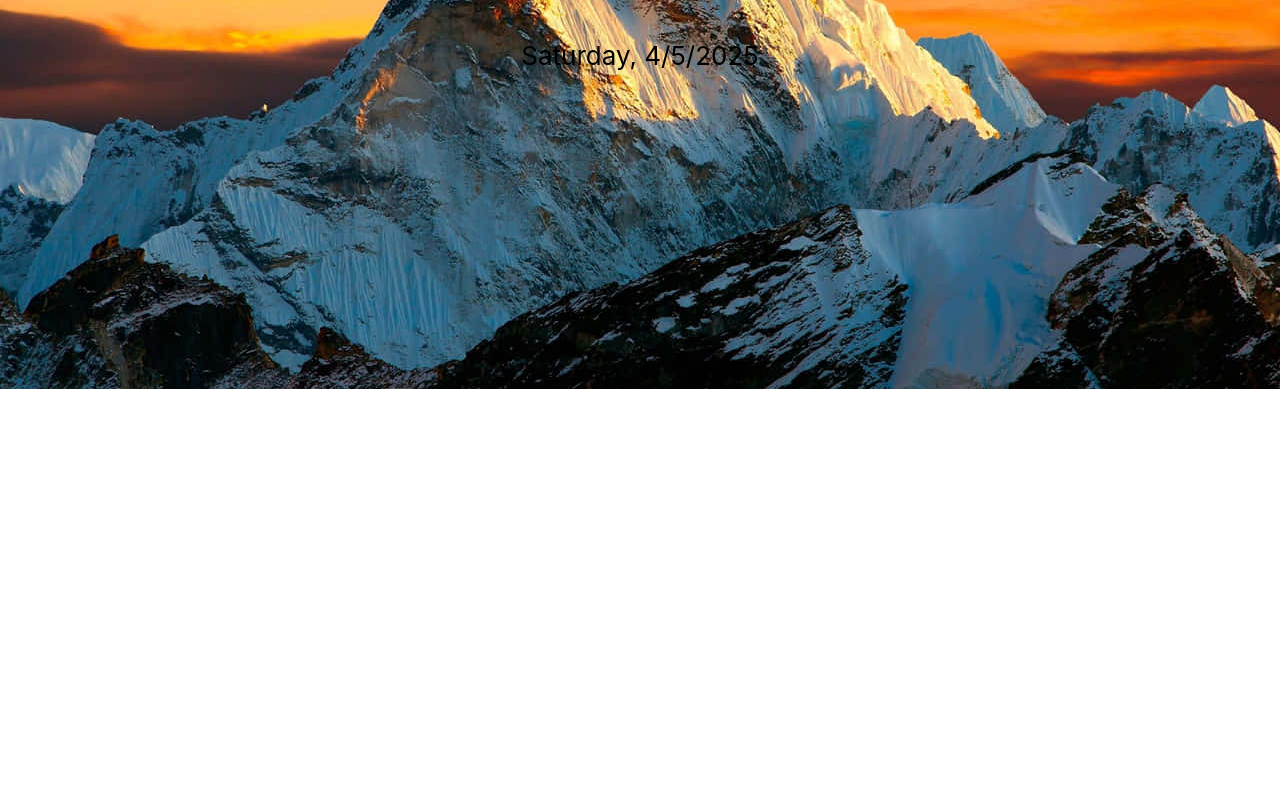
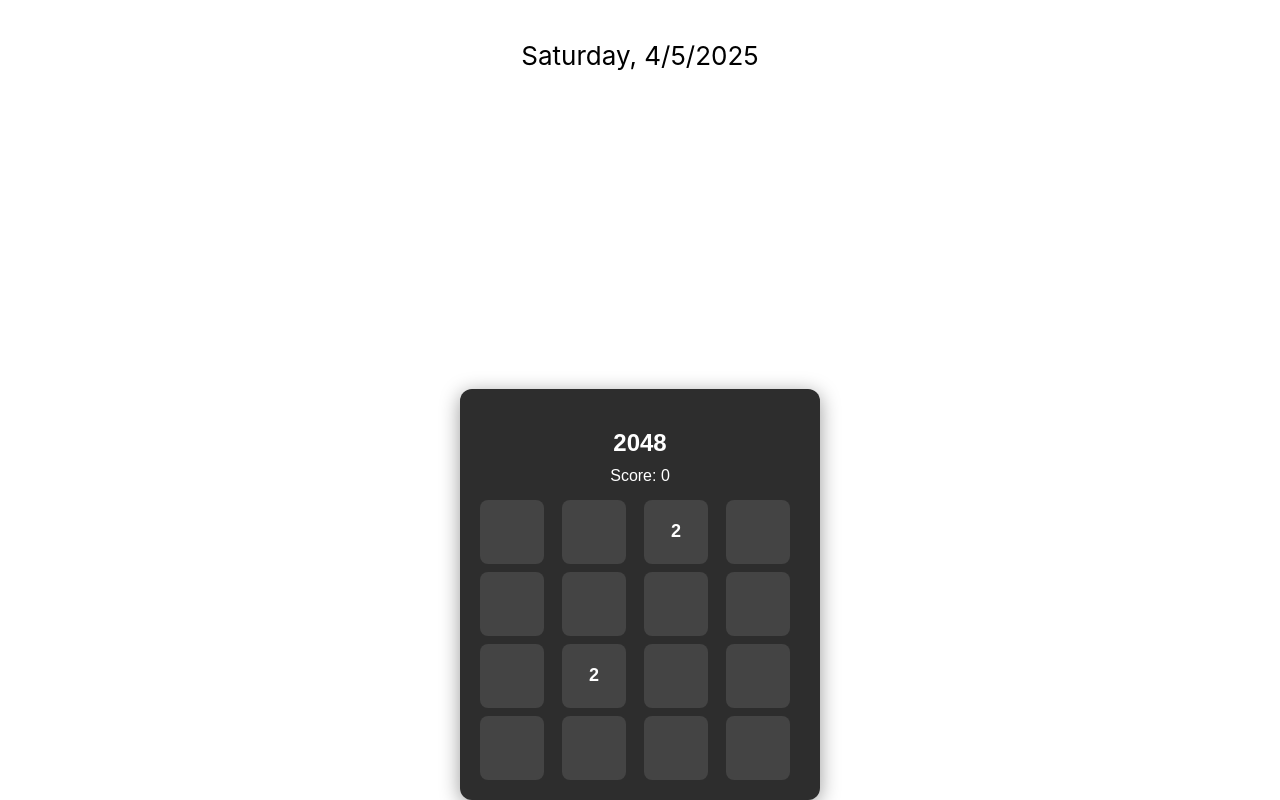
Before and after one commit to jsprof452/web-dashboard, a React (Create React App) app in the folder web-dashboard/: page / in a window 1280 px wide. Shown: the part 411-1211 px from the top of the page. Before the commit the page ends 800 px from the top, so only its background shows below. Built offline with nearby package versions, Linux system fonts and the light colour scheme.

Commit message:
Set up basic mini game component

```diff
--- /dev/null
+++ b/web-dashboard/src/2048minigame.css
@@ -0,0 +1,41 @@
+.game-container {
+    background-color: #2d2d2d;
+    color: #ffffff;
+    padding: 20px;
+    max-width: 320px;
+    margin: 0 auto;
+    border-radius: 12px;
+    box-shadow: 0 4px 20px rgba(0, 0, 0, 0.4);
+    font-family: Arial, sans-serif;
+  }
+
+  .game-title {
+    font-size: 24px;
+    font-weight: bold;
+    margin-bottom: 10px;
+    text-align: center;
+  }
+
+  .game-score {
+    margin-bottom: 15px;
+    text-align: center;
+  }
+
+  .game-grid {
+    display: grid;
+    grid-template-columns: repeat(4, 1fr);
+    gap: 8px;
+  }
+
+  .tile {
+    width: 64px;
+    height: 64px;
+    background-color: #444;
+    border-radius: 8px;
+    display: flex;
+    align-items: center;
+    justify-content: center;
+    font-weight: bold;
+    font-size: 18px;
+    color: white;
+  }
--- a/web-dashboard/src/App.css
+++ b/web-dashboard/src/App.css
@@ -6,7 +6,8 @@
 
 
 .App-header {
-  background-image: url("./assets/mountain.jpg");
+  /* background-image: url("./assets/mountain.jpg"); */
+  background-color: white;
   background-repeat: no-repeat;
   background-position: center;
   min-height: 100vh;
--- a/web-dashboard/src/App.js
+++ b/web-dashboard/src/App.js
@@ -1,4 +1,5 @@
 import './App.css';
+import React2048 from "./components/2048minigame.js"
 
 function App() {
 
@@ -29,6 +30,8 @@ function App() {
         <p>{days[day]}, {date}</p>
 
       </header>
+
+      <React2048 />
     </div>
   );
 }
--- /dev/null
+++ b/web-dashboard/src/components/2048minigame.js
@@ -0,0 +1,114 @@
+import React, { useState, useEffect} from "react"
+import "../2048minigame.css"
+
+const SIZE = 4
+
+function getEmptyBoard() {
+    return Array(SIZE)
+      .fill(null)
+      .map(() => Array(SIZE).fill(0));
+  }
+
+  function addRandom(board) {
+    const empty = [];
+    board.forEach((row, r) =>
+      row.forEach((val, c) => {
+        if (val === 0) empty.push([r, c]);
+      })
+    );
+    if (empty.length === 0) return board;
+
+    const [r, c] = empty[Math.floor(Math.random() * empty.length)];
+    board[r][c] = Math.random() < 0.9 ? 2 : 4;
+    return board;
+  }
+
+//   function clone(board) {
+//     return board.map((row) => row.slice());
+//   }
+
+  const React2048 = () => {
+    const [board, setBoard] = useState(addRandom(addRandom(getEmptyBoard())));
+    const [score, setScore] = useState(0);
+
+    const handleKeyDown = (e) => {
+      const move = (dir) => {
+        let rotated = rotateBoard(board, dir);
+        let [collapsed, points] = collapseBoard(rotated);
+        let unrotated = rotateBoard(collapsed, (4 - dir) % 4);
+        let changed = JSON.stringify(board) !== JSON.stringify(unrotated);
+        return [unrotated, points, changed];
+      };
+  if (["ArrowUp", "ArrowRight", "ArrowDown", "ArrowLeft"].includes(e.key)) {
+        e.preventDefault();
+        const direction = {
+          ArrowUp: 3,
+          ArrowRight: 2,
+          ArrowDown: 1,
+          ArrowLeft: 0,
+        }[e.key];
+
+        const [movedBoard, points, changed] = move(direction);
+        if (changed) {
+          setScore(score + points);
+          setBoard(addRandom(movedBoard));
+        }
+      }
+    };
+
+    useEffect(() => {
+      window.addEventListener("keydown", handleKeyDown);
+      return () => window.removeEventListener("keydown", handleKeyDown);
+    });
+
+    return (
+      <div className="game-container">
+        <h2 className="game-title">2048</h2>
+        <div className="game-score">Score: {score}</div>
+        <div className="game-grid">
+          {board.flat().map((val, i) => (
+            <div key={i} className="tile">
+              {val !== 0 ? val : ""}
+            </div>
+          ))}
+        </div>
+      </div>
+    );
+  };
+
+  // Helper functions
+  function rotateBoard(board, times) {
+    let rotated = board;
+
+    for (let t = 0; t < times; t++) {
+      const newBoard = [];
+      for (let col = 0; col < SIZE; col++) {
+        const newRow = [];
+        for (let row = SIZE - 1; row >= 0; row--) {
+          newRow.push(rotated[row][col]);
+        }
+        newBoard.push(newRow);
+      }
+      rotated = newBoard;
+    }
+
+    return rotated;
+  }
+
+  function collapseBoard(board) {
+    let score = 0;
+    const newBoard = board.map((row) => {
+      const filtered = row.filter((val) => val !== 0);
+      for (let i = 0; i < filtered.length - 1; i++) {
+        if (filtered[i] === filtered[i + 1]) {
+          filtered[i] *= 2;
+          score += filtered[i];
+          filtered[i + 1] = 0;
+        }
+      }
+      return [...filtered.filter((val) => val !== 0), ...Array(SIZE).fill(0)].slice(0, SIZE);
+    });
+    return [newBoard, score];
+  }
+
+  export default React2048;
```
